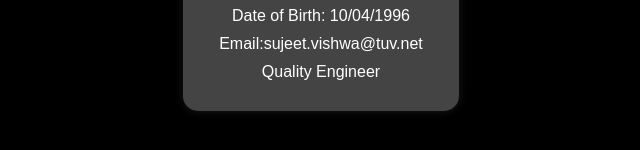
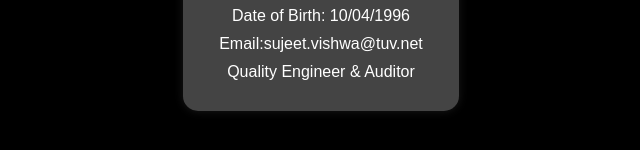
Before and after one commit to sujeetv99/Portfolio, a plain HTML site: page about.html in a window 1280 px wide. Shown: the part 380-530 px from the top of the page, 319-959 px from the left. Drawn offline with Linux system fonts and the light colour scheme.

Commit message:
Update about.html

```diff
--- a/about.html
+++ b/about.html
@@ -11,7 +11,7 @@
         <h1>Sujeet Kumar V</h1>
         <p>Date of Birth: 10/04/1996</p>
         <p>Email:sujeet.vishwa@tuv.net</p>
-        <p>Quality Engineer</p>
+        <p>Quality Engineer & Auditor</p>
     </div>
 </body>
 </html>
```
